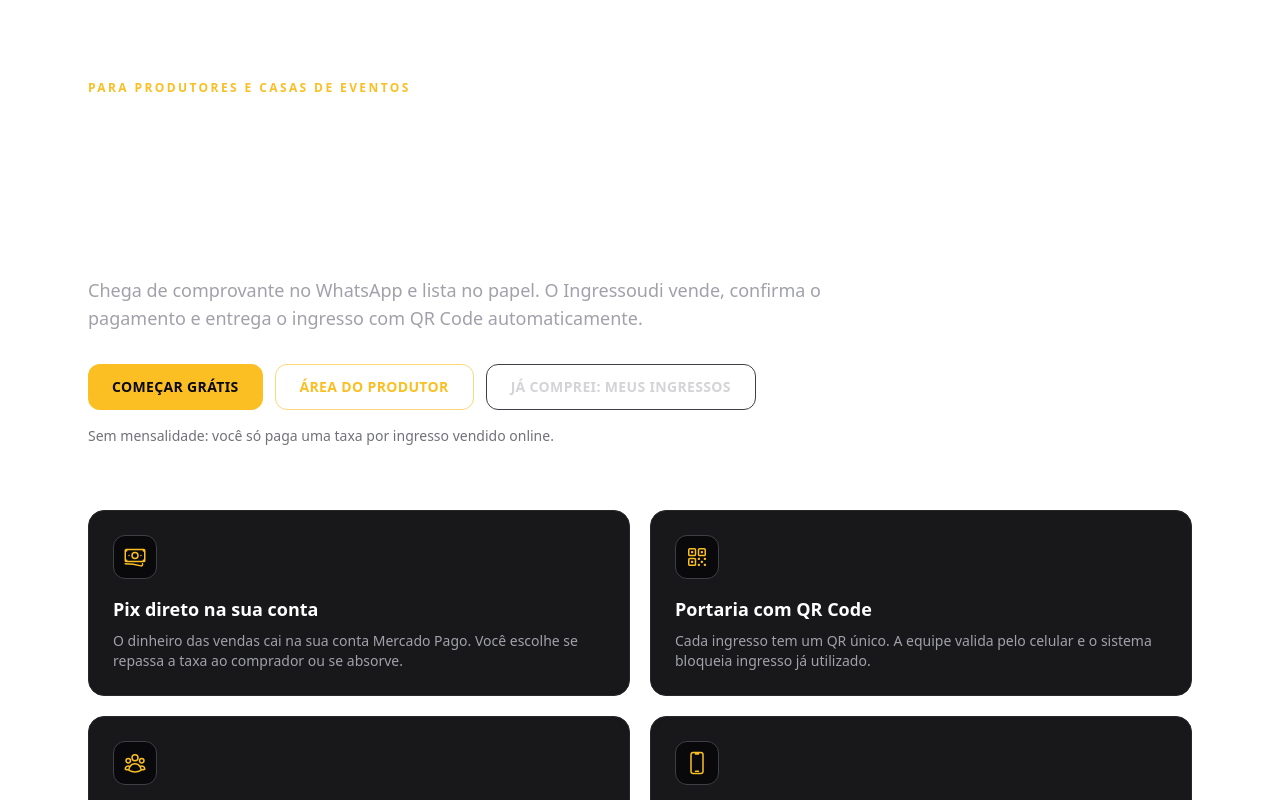
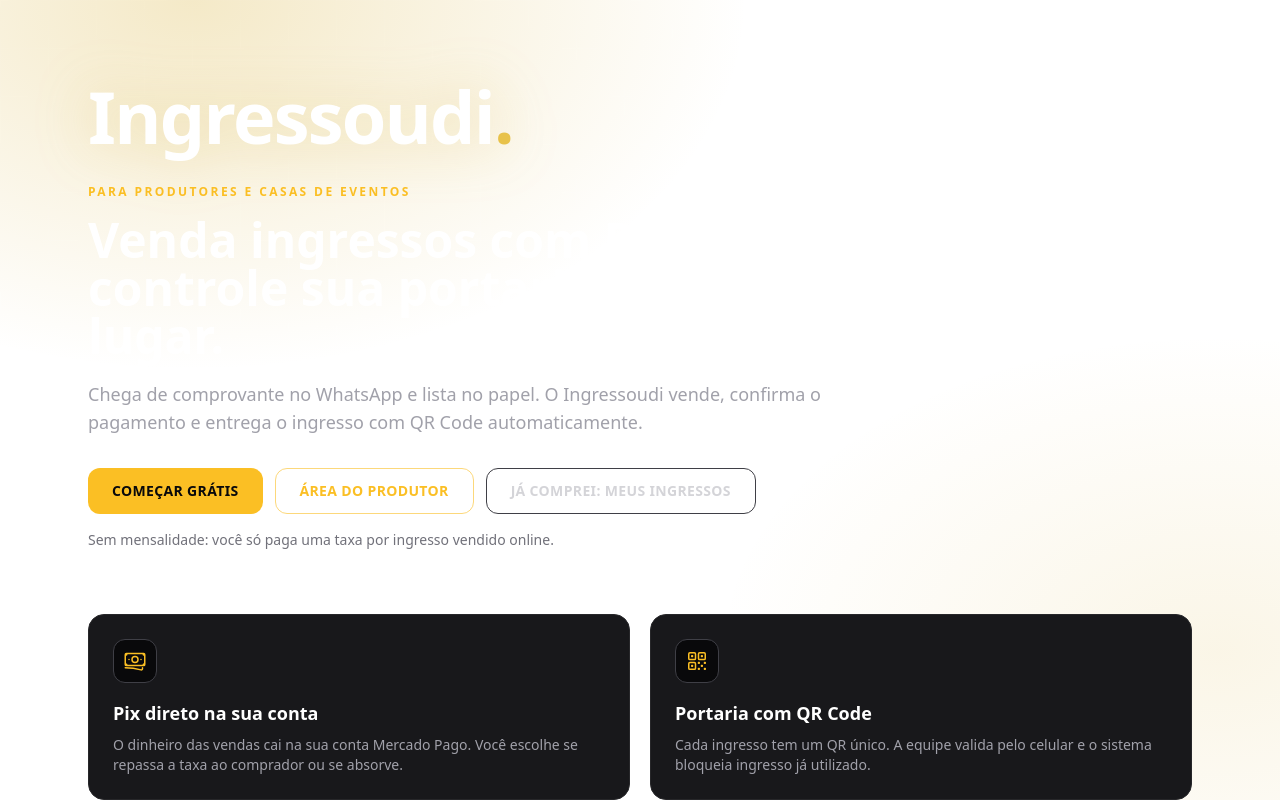
Before and after one commit to euthiagosilveira-hue/ingressoudi, a Nuxt app: page / in a window 1280 px wide. Shown: the top 800 px of the page. Built offline with nearby package versions, Linux system fonts and the light colour scheme; no server answers.

Commit message:
Pagina inicial: logo em destaque e brilho dourado

```diff
--- a/app/components/public/PublicHeader.vue
+++ b/app/components/public/PublicHeader.vue
@@ -28,8 +28,11 @@
         <span v-else-if="organizacao" class="truncate text-lg font-bold text-white">
           {{ organizacao.nome }}
         </span>
-        <span v-else class="text-lg font-bold tracking-tight text-white">
-          {{ PLATAFORMA_NOME }}<span style="color: var(--cor-casa)">.</span>
+        <span
+          v-else
+          class="text-2xl font-extrabold tracking-tight text-white drop-shadow-[0_0_16px_rgba(217,177,56,0.35)]"
+        >
+          {{ PLATAFORMA_NOME }}<span class="text-[#E8C24A]">.</span>
         </span>
       </NuxtLink>
 
--- a/app/pages/index.vue
+++ b/app/pages/index.vue
@@ -47,9 +47,28 @@
 </script>
 
 <template>
+  <div class="relative isolate overflow-hidden">
+    <!-- Brilho dourado da marca (mesmo visual do login) -->
+    <div class="pointer-events-none absolute inset-0 -z-10" aria-hidden="true">
+      <div
+        class="absolute inset-0 bg-[radial-gradient(70%_55%_at_15%_0%,rgba(217,177,56,0.28),transparent_62%)]"
+      />
+      <div
+        class="absolute inset-0 bg-[radial-gradient(60%_45%_at_95%_60%,rgba(217,177,56,0.12),transparent_65%)]"
+      />
+      <div
+        class="absolute inset-0 opacity-[0.06] [background-image:linear-gradient(rgba(255,255,255,0.6)_1px,transparent_1px),linear-gradient(90deg,rgba(255,255,255,0.6)_1px,transparent_1px)] [background-size:48px_48px] [mask-image:radial-gradient(70%_60%_at_25%_20%,black,transparent)]"
+      />
+    </div>
+
   <div class="mx-auto w-full max-w-6xl px-4 py-12 sm:px-6 sm:py-20">
     <section class="max-w-3xl">
-      <p class="text-xs font-semibold uppercase tracking-[0.2em] text-amber-400">Para produtores e casas de eventos</p>
+      <p
+        class="text-5xl font-extrabold tracking-tight text-white drop-shadow-[0_0_28px_rgba(217,177,56,0.35)] sm:text-7xl"
+      >
+        {{ PLATAFORMA_NOME }}<span class="text-[#E8C24A]">.</span>
+      </p>
+      <p class="mt-8 text-xs font-semibold uppercase tracking-[0.2em] text-amber-400">Para produtores e casas de eventos</p>
       <h1 class="mt-4 text-4xl font-bold leading-tight text-white sm:text-5xl">
         Venda ingressos com Pix e controle sua portaria em um só lugar.
       </h1>
@@ -96,4 +115,5 @@
       </div>
     </section>
   </div>
+  </div>
 </template>
```
